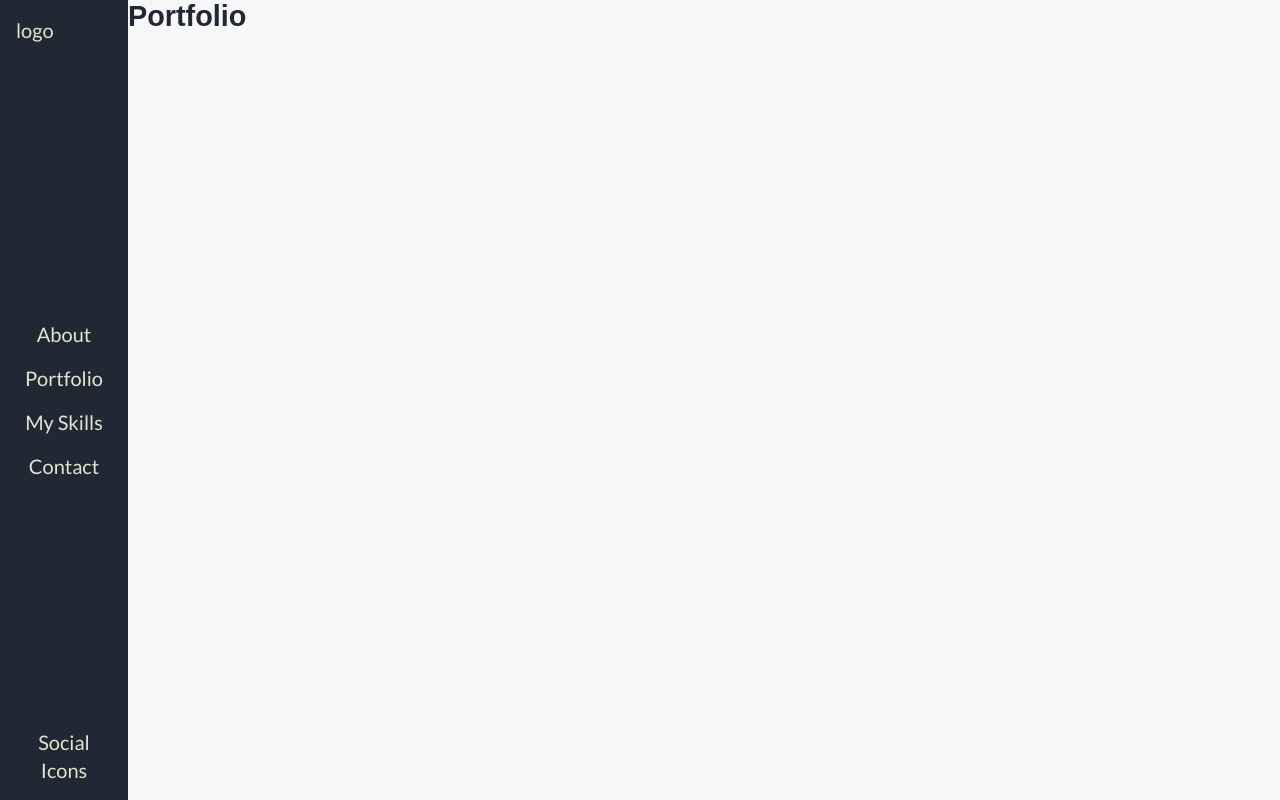
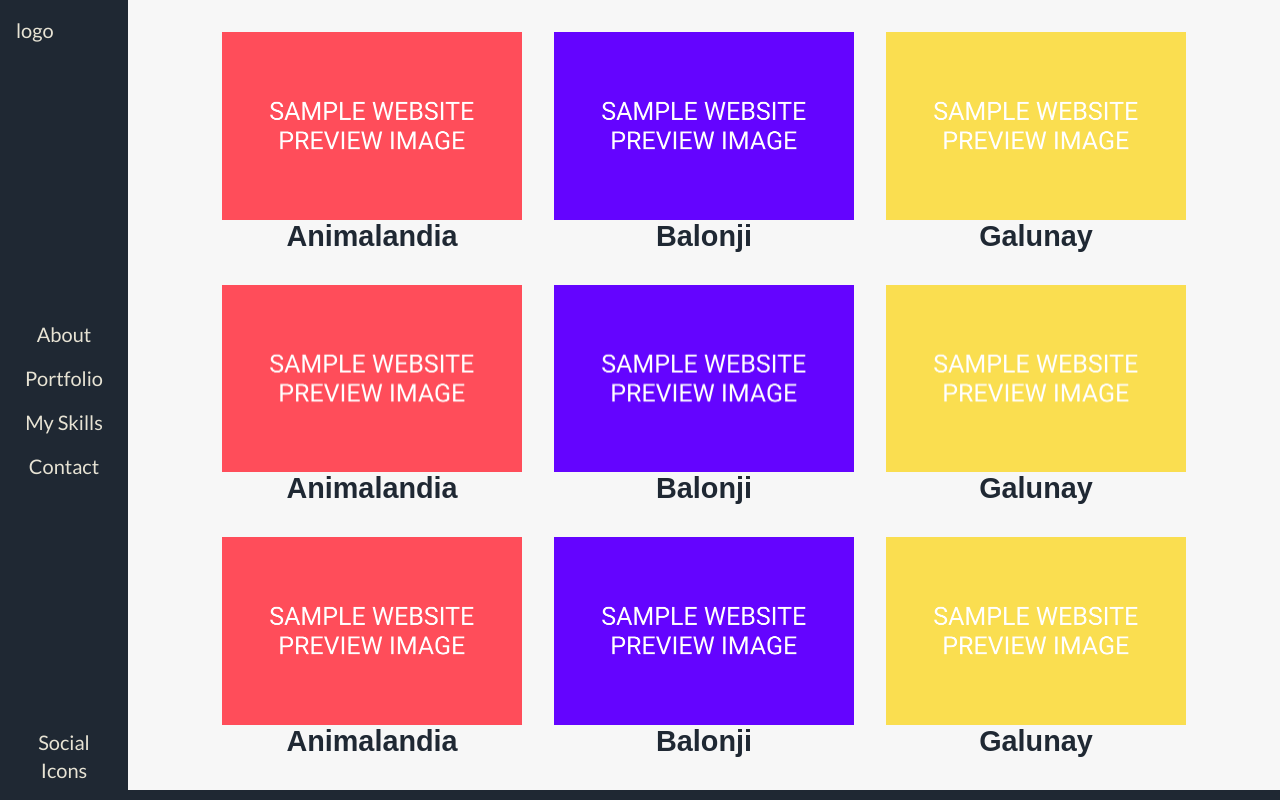
Before and after one commit to devMarco02/devMarco-Portfolio, a React (Create React App) app: page /portfolio in a window 1280 px wide. Built offline with nearby package versions, Linux system fonts and the light colour scheme; a web font is replaced by a local one.

Commit message:
portfolio-page - added projects

```diff
--- a/src/App.js
+++ b/src/App.js
@@ -5,11 +5,6 @@ import Navbar from "./Navbar";
 import PortfolioPage from "./pages/PortfolioPage";
 import Home from "./pages/Home";
 import NotFoundPage from "./pages/NotFoundPage";
-import About from "./sections/About";
-import Portfolio from "./sections/Portfolio";
-import Skills from "./sections/Skills";
-import Contact from "./sections/Contact";
-import Hero from "./sections/Hero";
 import ScrollToTop from "./components/ScrollToTop";
 
 function App() {
--- a/src/components/FeaturedProject.js
+++ b/src/components/FeaturedProject.js
@@ -6,23 +6,21 @@ const FeaturedProject = React.forwardRef(
     { indexValue, modal, modalImg, modalTitle, modalDesc, modalBtn, loaded },
     ref
   ) => {
-    const viewProject = (e) => {
-      const rightGrid = e.target.parentNode;
-      const leftGrid = rightGrid.previousSibling;
-      const textContainer = leftGrid.lastChild;
-      const title = textContainer.firstChild.innerText;
-      const desc = textContainer.lastChild.innerText;
+    const viewProject = (targetId) => {
+      const project = data.find((project) => project.id === targetId);
+      const { title, description, dataOriginal, dataLink } = project;
       modal.classList.add("open");
-      modalImg.src = e.target.getAttribute("data-original");
+      modalImg.src = dataOriginal;
       modalTitle.innerHTML = title;
-      modalDesc.innerHTML = desc;
-      modalBtn.href = e.target.getAttribute("data-link");
+      modalDesc.innerHTML = description;
+      modalBtn.href = dataLink;
     };
 
     return (
       <>
         {data.map((project, index) => {
-          const { title, description, image, dataOriginal, dataLink } = project;
+          const { id, title, description, image, dataOriginal, dataLink } =
+            project;
           let position = "portfolio__project--next";
 
           if (indexValue === index) {
@@ -33,7 +31,7 @@ const FeaturedProject = React.forwardRef(
           }
 
           return (
-            <article key={index} className={`portfolio__project ${position}`}>
+            <article key={id} className={`portfolio__project ${position}`}>
               <div className="portfolio__left-grid">
                 <div className="portfolio__text-container">
                   <h3 className="portfolio__project-title">{title}</h3>
@@ -45,7 +43,7 @@ const FeaturedProject = React.forwardRef(
               <div className="portfolio__right-grid">
                 <img
                   onLoad={loaded}
-                  onClick={viewProject}
+                  onClick={() => viewProject(id)}
                   src={image}
                   alt="project thumbnail"
                   className="portfolio__img"
--- a/src/css/main.css
+++ b/src/css/main.css
@@ -3257,7 +3257,36 @@ textarea {
 .portfolio-page {
   margin-left: 10vw;
   width: 90vw;
-  height: 100vh;
+  height: auto;
+  display: grid;
+  place-items: center;
+}
+.portfolio-page__container {
+  display: flex;
+  justify-content: center;
+  align-items: center;
+  flex-wrap: wrap;
+  width: 100%;
+  max-width: 1100px;
+  height: auto;
+  gap: 2rem;
+  padding: 2rem;
+}
+.portfolio-page__project {
+  cursor: pointer;
+  flex: 0 1 300px;
+  display: flex;
+  flex-direction: column;
+  align-items: center;
+}
+.portfolio-page__img-container {
+  display: flex;
+  justify-content: center;
+  align-items: center;
+}
+.portfolio-page__img {
+  width: 100%;
+  height: auto;
 }
 
 .not-found-page {
--- /dev/null
+++ b/src/data/PortfolioPageData.js
@@ -0,0 +1,86 @@
+import thumbnail1 from "./../images/project-img/preview/sample1-preview.png";
+import thumbnail2 from "./../images/project-img/preview/sample2-preview.png";
+import thumbnail3 from "./../images/project-img/preview/sample3-preview.png";
+import full1 from "./../images/project-img/full/sample1.png";
+import full2 from "./../images/project-img/full/sample2.png";
+import full3 from "./../images/project-img/full/sample3.png";
+
+const PortfolioPageData = [
+  {
+    id: "1",
+    title: "Animalandia",
+    description:
+      "Lorem ipsum dolor sit amet consectetur adipisicing elit. Architecto sequi libero perspiciatis! Beatae itaque totam animi nulla magni quas nostrum? Lorem ipsum dolor sit amet consectetur adipisicing elit. Architecto sequi libero perspiciatis! Beatae itaque totam animi nulla magni quas nostrum?",
+    image: thumbnail1,
+    dataOriginal: full1,
+    dataLink: "https://devmarco02-apparel-coming-soon.netlify.app",
+  },
+  {
+    id: "2",
+    title: "Balonji",
+    description:
+      "Lorem ipsum dolor sit amet consectetur adipisicing elit. Architecto sequi libero perspiciatis! Beatae itaque totam animi nulla magni quas nostrum? Lorem ipsum dolor sit amet consectetur adipisicing elit. Architecto sequi libero perspiciatis! Beatae itaque totam animi nulla magni quas nostrum?",
+    image: thumbnail2,
+    dataOriginal: full2,
+  },
+  {
+    id: "3",
+    title: "Galunay",
+    description:
+      "Lorem ipsum dolor sit amet consectetur adipisicing elit. Architecto sequi libero perspiciatis! Beatae itaque totam animi nulla magni quas nostrum? Lorem ipsum dolor sit amet consectetur adipisicing elit. Architecto sequi libero perspiciatis! Beatae itaque totam animi nulla magni quas nostrum?",
+    image: thumbnail3,
+    dataOriginal: full3,
+  },
+  {
+    id: "4",
+    title: "Animalandia",
+    description:
+      "Lorem ipsum dolor sit amet consectetur adipisicing elit. Architecto sequi libero perspiciatis! Beatae itaque totam animi nulla magni quas nostrum? Lorem ipsum dolor sit amet consectetur adipisicing elit. Architecto sequi libero perspiciatis! Beatae itaque totam animi nulla magni quas nostrum?",
+    image: thumbnail1,
+    dataOriginal: full1,
+    dataLink: "https://devmarco02-apparel-coming-soon.netlify.app",
+  },
+  {
+    id: "10",
+    title: "Balonji",
+    description:
+      "Lorem ipsum dolor sit amet consectetur adipisicing elit. Architecto sequi libero perspiciatis! Beatae itaque totam animi nulla magni quas nostrum? Lorem ipsum dolor sit amet consectetur adipisicing elit. Architecto sequi libero perspiciatis! Beatae itaque totam animi nulla magni quas nostrum?",
+    image: thumbnail2,
+    dataOriginal: full2,
+  },
+  {
+    id: "5",
+    title: "Galunay",
+    description:
+      "Lorem ipsum dolor sit amet consectetur adipisicing elit. Architecto sequi libero perspiciatis! Beatae itaque totam animi nulla magni quas nostrum? Lorem ipsum dolor sit amet consectetur adipisicing elit. Architecto sequi libero perspiciatis! Beatae itaque totam animi nulla magni quas nostrum?",
+    image: thumbnail3,
+    dataOriginal: full3,
+  },
+  {
+    id: "6",
+    title: "Animalandia",
+    description:
+      "Lorem ipsum dolor sit amet consectetur adipisicing elit. Architecto sequi libero perspiciatis! Beatae itaque totam animi nulla magni quas nostrum? Lorem ipsum dolor sit amet consectetur adipisicing elit. Architecto sequi libero perspiciatis! Beatae itaque totam animi nulla magni quas nostrum?",
+    image: thumbnail1,
+    dataOriginal: full1,
+    dataLink: "https://devmarco02-apparel-coming-soon.netlify.app",
+  },
+  {
+    id: "7",
+    title: "Balonji",
+    description:
+      "Lorem ipsum dolor sit amet consectetur adipisicing elit. Architecto sequi libero perspiciatis! Beatae itaque totam animi nulla magni quas nostrum? Lorem ipsum dolor sit amet consectetur adipisicing elit. Architecto sequi libero perspiciatis! Beatae itaque totam animi nulla magni quas nostrum?",
+    image: thumbnail2,
+    dataOriginal: full2,
+  },
+  {
+    id: "8",
+    title: "Galunay",
+    description:
+      "Lorem ipsum dolor sit amet consectetur adipisicing elit. Architecto sequi libero perspiciatis! Beatae itaque totam animi nulla magni quas nostrum? Lorem ipsum dolor sit amet consectetur adipisicing elit. Architecto sequi libero perspiciatis! Beatae itaque totam animi nulla magni quas nostrum?",
+    image: thumbnail3,
+    dataOriginal: full3,
+  },
+];
+
+export default PortfolioPageData;
--- a/src/data/featuredProjectsData.js
+++ b/src/data/featuredProjectsData.js
@@ -7,6 +7,7 @@ import full3 from "./../images/project-img/full/sample3.png";
 
 const featuredProjectsData = [
   {
+    id: "1",
     title: "Animalandia",
     description:
       "Lorem ipsum dolor sit amet consectetur adipisicing elit. Architecto sequi libero perspiciatis! Beatae itaque totam animi nulla magni quas nostrum? Lorem ipsum dolor sit amet consectetur adipisicing elit. Architecto sequi libero perspiciatis! Beatae itaque totam animi nulla magni quas nostrum?",
@@ -15,6 +16,7 @@ const featuredProjectsData = [
     dataLink: "https://devmarco02-apparel-coming-soon.netlify.app",
   },
   {
+    id: "2",
     title: "Balonji",
     description:
       "Lorem ipsum dolor sit amet consectetur adipisicing elit. Architecto sequi libero perspiciatis! Beatae itaque totam animi nulla magni quas nostrum? Lorem ipsum dolor sit amet consectetur adipisicing elit. Architecto sequi libero perspiciatis! Beatae itaque totam animi nulla magni quas nostrum?",
@@ -22,6 +24,7 @@ const featuredProjectsData = [
     dataOriginal: full2,
   },
   {
+    id: "3",
     title: "Galunay",
     description:
       "Lorem ipsum dolor sit amet consectetur adipisicing elit. Architecto sequi libero perspiciatis! Beatae itaque totam animi nulla magni quas nostrum? Lorem ipsum dolor sit amet consectetur adipisicing elit. Architecto sequi libero perspiciatis! Beatae itaque totam animi nulla magni quas nostrum?",
--- a/src/pages/PortfolioPage.js
+++ b/src/pages/PortfolioPage.js
@@ -1,7 +1,64 @@
-const PortfolioPage = () => {
+import { useRef } from "react";
+import Modal from "../components/Modal";
+
+import data from "./../data/PortfolioPageData";
+
+const PortfolioPage = ({}) => {
+  const modalRef = useRef(null);
+  const modalImgRef = useRef(null);
+  const modalTitleRef = useRef(null);
+  const modalDescRef = useRef(null);
+  const modalBtnRef = useRef(null);
+
+  const viewProject = (targetId) => {
+    const project = data.find((project) => project.id === targetId);
+    const { title, description, dataOriginal, dataLink } = project;
+    modalRef.current.classList.add("open");
+    modalImgRef.current.src = dataOriginal;
+    modalTitleRef.current.innerHTML = title;
+    modalDescRef.current.innerHTML = description;
+    modalBtnRef.current.href = dataLink;
+  };
+
+  //EXIT MODAL
+  const exitModal = (e) => {
+    if (
+      e.target.classList.contains("portfolio__modal") ||
+      e.target.classList.contains("portfolio__modal-close")
+    ) {
+      modalRef.current.classList.remove("open");
+    }
+  };
+
   return (
     <main className="portfolio-page">
-      <h3>Portfolio</h3>
+      <div className="portfolio-page__container">
+        {data.map((project) => {
+          const { id, title, image } = project;
+          return (
+            <article
+              key={id}
+              className="portfolio-page__project"
+              onClick={() => viewProject(id)}
+            >
+              <div className="portfolio-page__img-container">
+                <img className="portfolio-page__img" src={image} alt={title} />
+              </div>
+              <h3>{title}</h3>
+            </article>
+          );
+        })}
+      </div>
+      <Modal
+        exitModal={exitModal}
+        ref={{
+          modalRef: modalRef,
+          modalImgRef: modalImgRef,
+          modalTitleRef: modalTitleRef,
+          modalDescRef: modalDescRef,
+          modalBtnRef: modalBtnRef,
+        }}
+      />
     </main>
   );
 };
--- a/src/sections/Portfolio.js
+++ b/src/sections/Portfolio.js
@@ -144,7 +144,6 @@ const Portfolio = () => {
         </div>
 
         {/* VIEW ALL */}
-        {/* <Button classNm="portfolio__view-btn" text="VIEW ALL" /> */}
         <Link to="/portfolio" className="btn portfolio__view-btn">
           VIEW ALL
         </Link>
--- a/src/stylesheets/pages/_portfolio-page.scss
+++ b/src/stylesheets/pages/_portfolio-page.scss
@@ -1,5 +1,38 @@
 .portfolio-page {
   margin-left: 10vw;
   width: 90vw;
-  height: 100vh;
+  height: auto;
+  display: grid;
+  place-items: center;
+
+  &__container {
+    display: flex;
+    justify-content: center;
+    align-items: center;
+    flex-wrap: wrap;
+    width: 100%;
+    max-width: 1100px;
+    height: auto;
+    gap: 2rem;
+    padding: 2rem;
+  }
+
+  &__project {
+    cursor: pointer;
+    flex: 0 1 300px;
+    display: flex;
+    flex-direction: column;
+    align-items: center;
+  }
+
+  &__img-container {
+    display: flex;
+    justify-content: center;
+    align-items: center;
+  }
+
+  &__img {
+    width: 100%;
+    height: auto;
+  }
 }
```
Also changed, not shown: src/components/Modal.js (+10 -0 lines), 1 other file (tests, documents, lock files or other folders).
